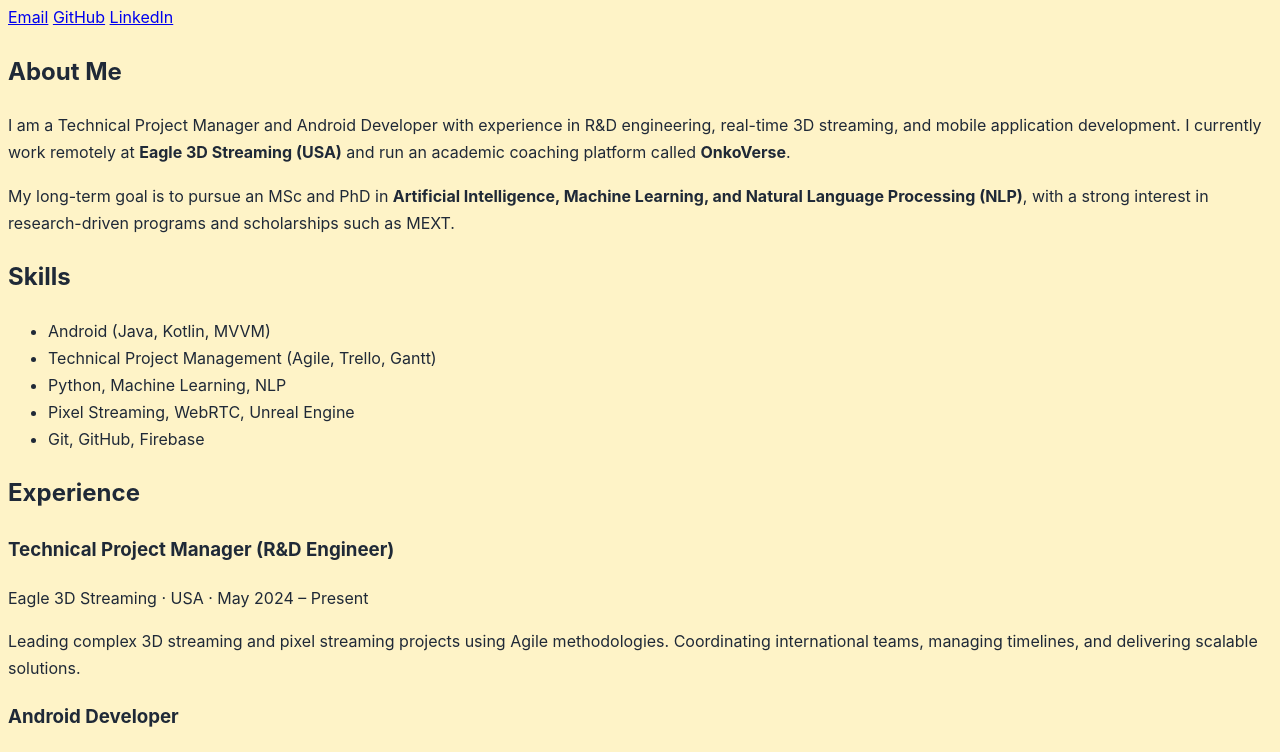
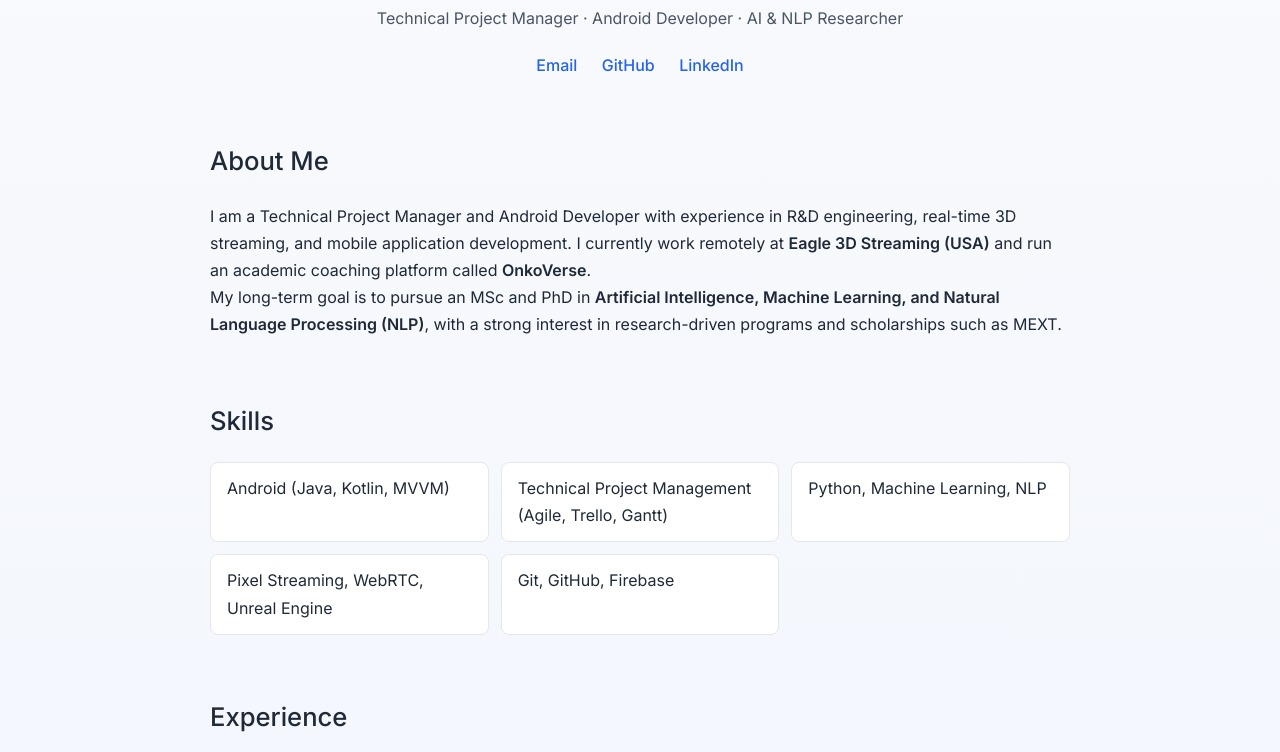
Before and after one commit to RakibulNayeem/rakibulnayeem.github.io, a plain HTML site: page index.html in a window 1280 px wide. Shown: the part 136-888 px from the top of the page. Drawn offline with Linux system fonts and the light colour scheme.

Commit message:
big change

```diff
--- a/style.css
+++ b/style.css
@@ -1,6 +1,116 @@
+@import url('https://fonts.googleapis.com/css2?family=Inter:wght@300;400;500;600&display=swap');
+
+* {
+    margin: 0;
+    padding: 0;
+    box-sizing: border-box;
+}
+
 body {
     font-family: 'Inter', sans-serif;
-    background-color: #fef3c7; /* light yellow */
+    background: linear-gradient(180deg, #f8fafc, #eef2ff);
     color: #1f2937;
     line-height: 1.7;
 }
+
+/* LAYOUT */
+.container {
+    max-width: 900px;
+    margin: 0 auto;
+    padding: 60px 20px;
+}
+
+/* HERO */
+.hero {
+    text-align: center;
+    margin-bottom: 60px;
+}
+
+.hero h1 {
+    font-size: 2.6rem;
+    font-weight: 600;
+}
+
+.hero p {
+    margin-top: 10px;
+    color: #4b5563;
+}
+
+.hero-links {
+    margin-top: 20px;
+}
+
+.hero-links a {
+    margin: 0 10px;
+    text-decoration: none;
+    font-weight: 500;
+    color: #2563eb;
+}
+
+/* SECTIONS */
+section {
+    margin-bottom: 60px;
+}
+
+section h2 {
+    font-size: 1.6rem;
+    font-weight: 500;
+    margin-bottom: 20px;
+}
+
+/* GRID LIST */
+.grid {
+    display: grid;
+    grid-template-columns: repeat(auto-fit, minmax(250px, 1fr));
+    gap: 12px;
+    list-style: none;
+}
+
+.grid li {
+    background: #ffffff;
+    padding: 12px 16px;
+    border-radius: 8px;
+    border: 1px solid #e5e7eb;
+}
+
+/* CARDS */
+.card {
+    background: #ffffff;
+    padding: 20px;
+    border-radius: 10px;
+    border: 1px solid #e5e7eb;
+    margin-bottom: 20px;
+}
+
+.card h3 {
+    font-size: 1.1rem;
+    margin-bottom: 6px;
+}
+
+.card span {
+    font-size: 0.9rem;
+    color: #6b7280;
+}
+
+.card a {
+    display: inline-block;
+    margin-top: 10px;
+    color: #2563eb;
+}
+
+/* LIST */
+.list {
+    padding-left: 20px;
+}
+
+.list li {
+    margin-bottom: 8px;
+}
+
+/* FOOTER */
+.footer {
+    text-align: center;
+    font-size: 0.9rem;
+    color: #6b7280;
+    margin-top: 40px;
+}
```
